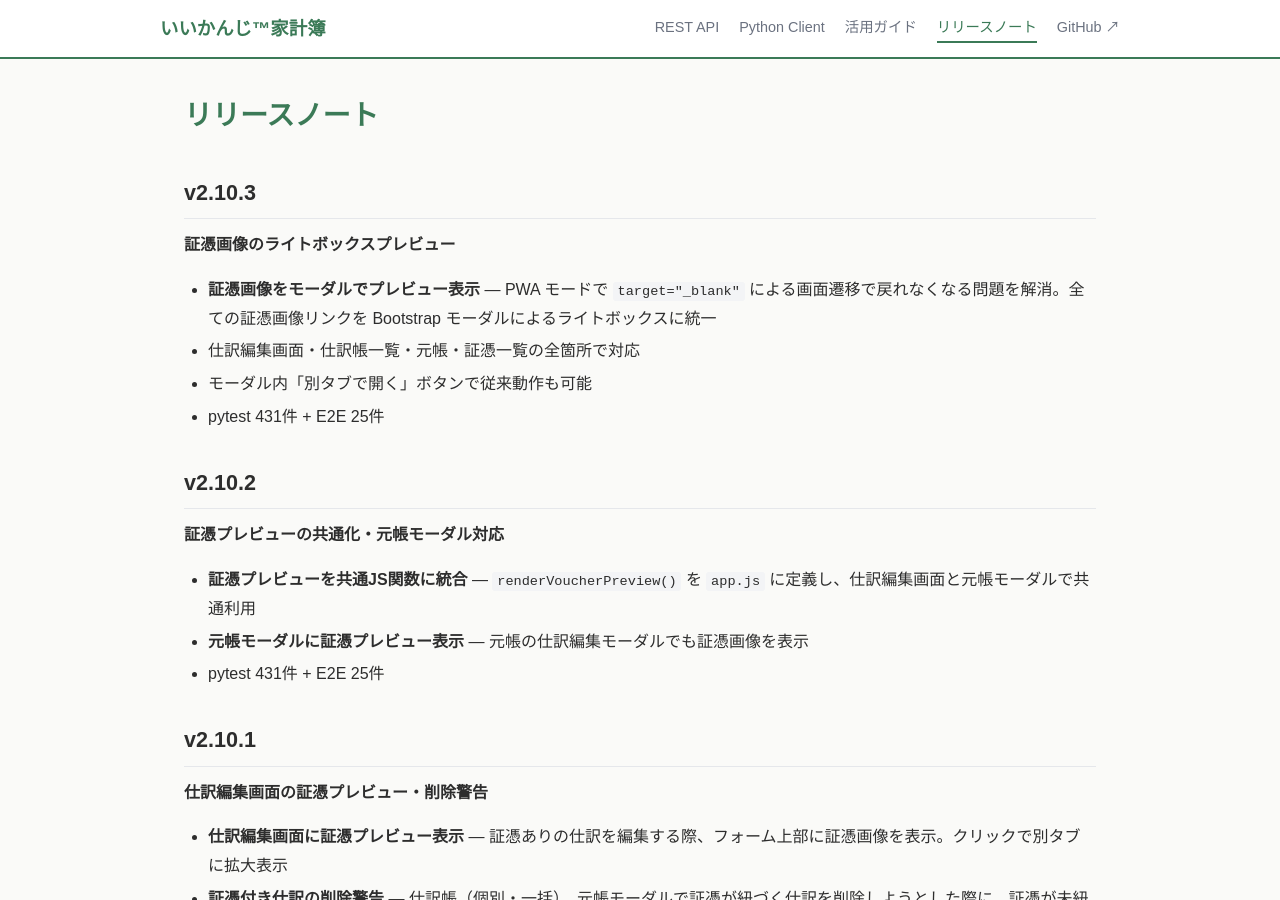
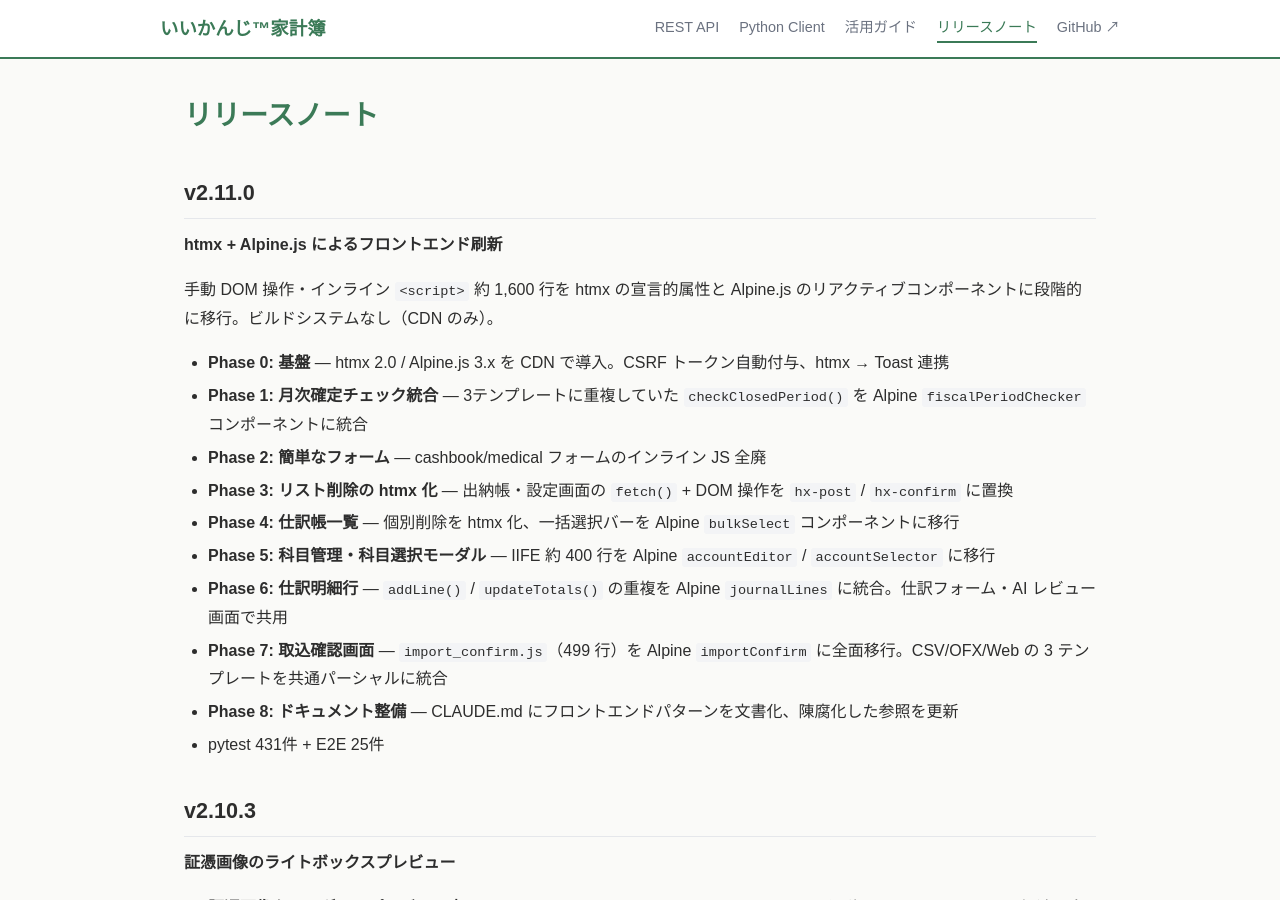
Before and after one commit to nananek/iikanji-kakeibo, a Jekyll site: the page built from docs/releases.md, in a window 1280 px wide and 900 px high. Built offline with Jekyll 4.4.1, drawn with Linux system fonts in a browser that asks for light colours.

Commit message:
release: v2.11.0 — htmx + Alpine.js フロントエンド刷新
Co-Authored-By: Claude Opus 4.6 <noreply@anthropic.com>

```diff
--- a/docs/releases.md
+++ b/docs/releases.md
@@ -4,6 +4,23 @@ title: リリースノート
 ---
 
 # リリースノート
+
+## v2.11.0
+
+**htmx + Alpine.js によるフロントエンド刷新**
+
+手動 DOM 操作・インライン `<script>` 約 1,600 行を htmx の宣言的属性と Alpine.js のリアクティブコンポーネントに段階的に移行。ビルドシステムなし（CDN のみ）。
+
+- **Phase 0: 基盤** — htmx 2.0 / Alpine.js 3.x を CDN で導入。CSRF トークン自動付与、htmx → Toast 連携
+- **Phase 1: 月次確定チェック統合** — 3テンプレートに重複していた `checkClosedPeriod()` を Alpine `fiscalPeriodChecker` コンポーネントに統合
+- **Phase 2: 簡単なフォーム** — cashbook/medical フォームのインライン JS 全廃
+- **Phase 3: リスト削除の htmx 化** — 出納帳・設定画面の `fetch()` + DOM 操作を `hx-post` / `hx-confirm` に置換
+- **Phase 4: 仕訳帳一覧** — 個別削除を htmx 化、一括選択バーを Alpine `bulkSelect` コンポーネントに移行
+- **Phase 5: 科目管理・科目選択モーダル** — IIFE 約 400 行を Alpine `accountEditor` / `accountSelector` に移行
+- **Phase 6: 仕訳明細行** — `addLine()` / `updateTotals()` の重複を Alpine `journalLines` に統合。仕訳フォーム・AI レビュー画面で共用
+- **Phase 7: 取込確認画面** — `import_confirm.js`（499 行）を Alpine `importConfirm` に全面移行。CSV/OFX/Web の 3 テンプレートを共通パーシャルに統合
+- **Phase 8: ドキュメント整備** — CLAUDE.md にフロントエンドパターンを文書化、陳腐化した参照を更新
+- pytest 431件 + E2E 25件
 
 ## v2.10.3
 
```
Also changed, not shown: README.md, 1 other file.
